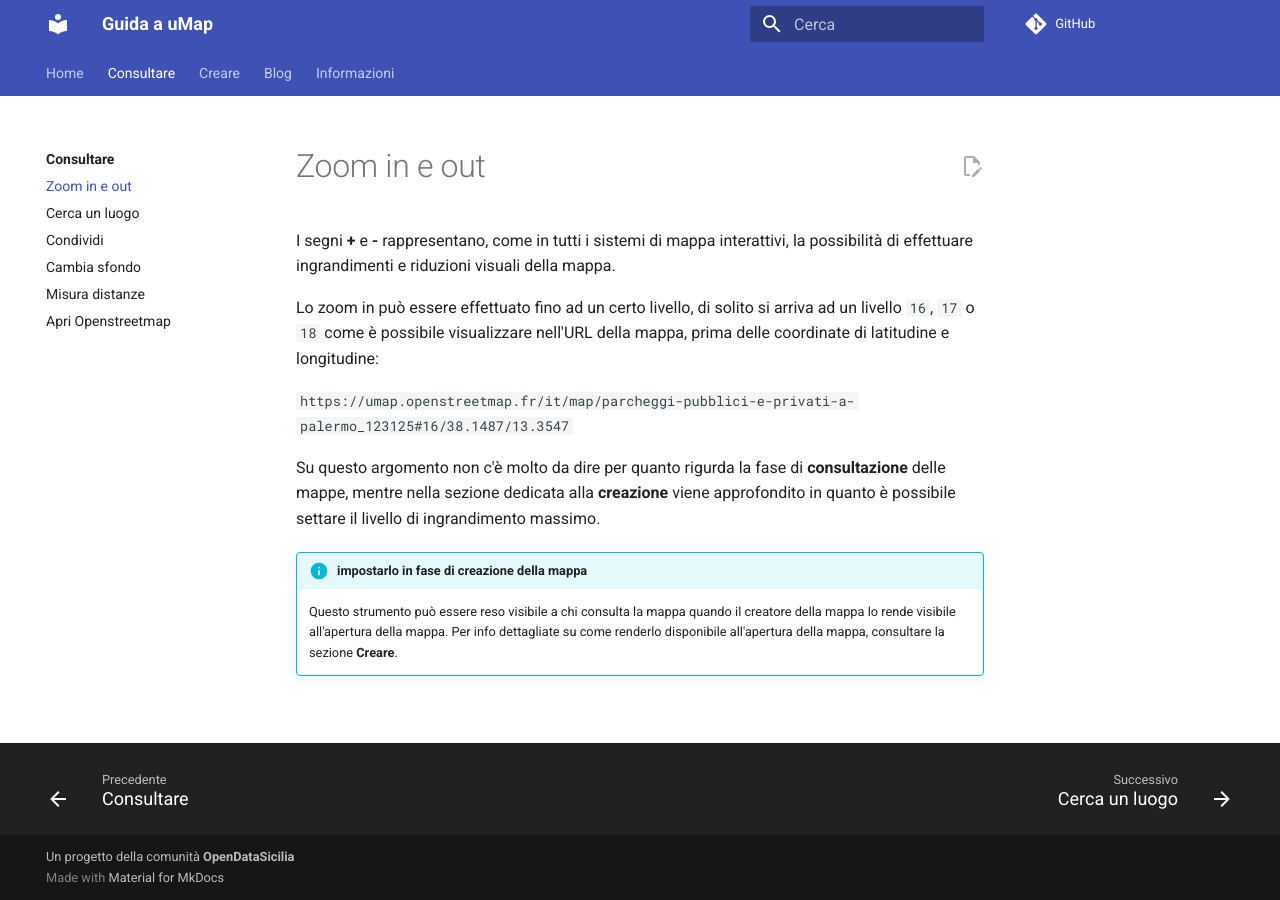
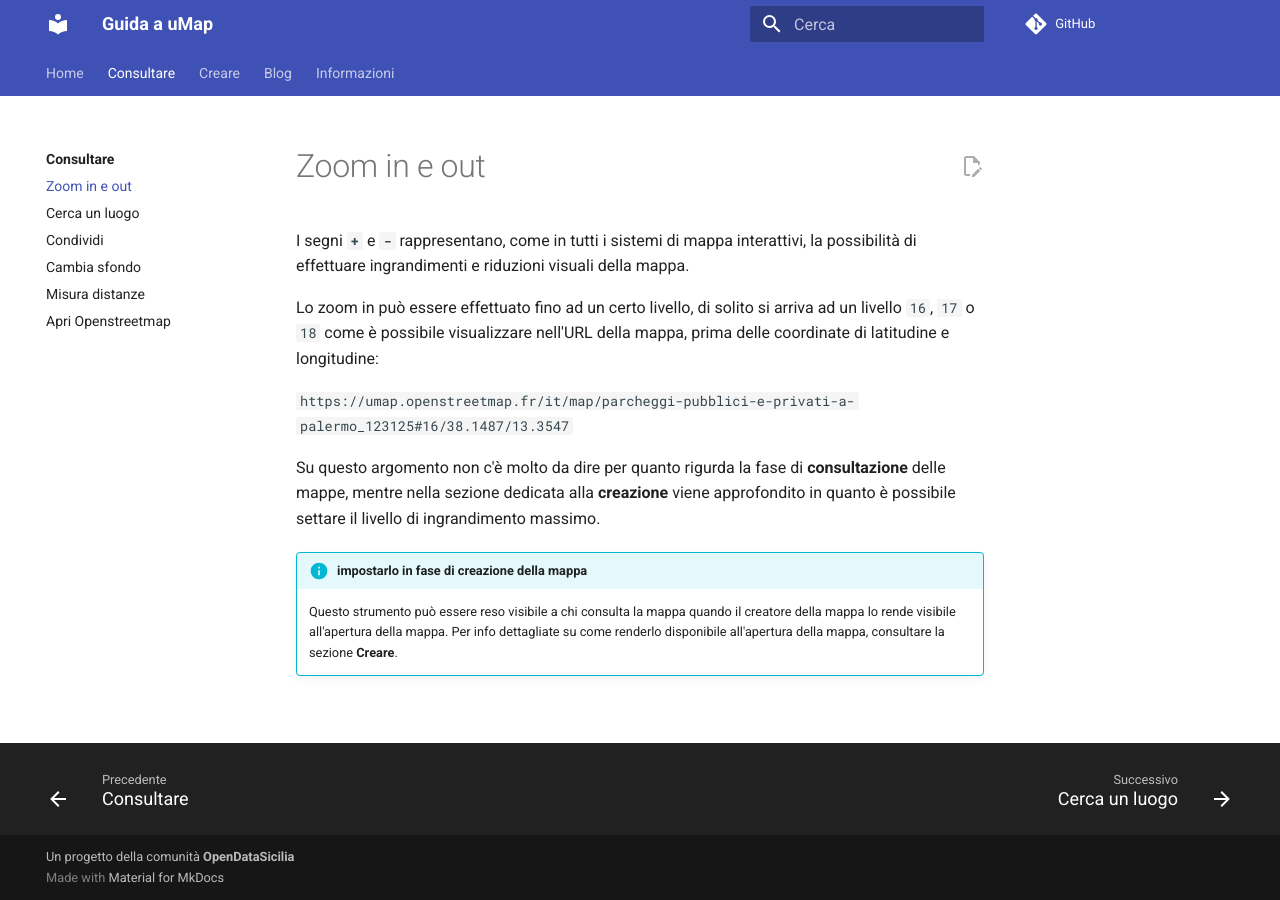
Before and after one commit to opendatasicilia/guida-umap, an MkDocs documentation site: the page built from docs/consultare/zoom-in-out.md, in a window 1280 px wide. Built offline with MkDocs 1.6.1 and Material for MkDocs 9.7.7, drawn with Linux system fonts in a browser that asks for light colours; comment, search, counter and statistics services are not loaded.

```diff
--- a/docs/consultare/zoom-in-out.md
+++ b/docs/consultare/zoom-in-out.md
@@ -1,6 +1,6 @@
 # Zoom in e out
 
-I segni **+** e **-** rappresentano, come in tutti i sistemi di mappa interattivi, la possibilità di effettuare ingrandimenti e riduzioni visuali della mappa.
+I segni **`+`** e **`-`** rappresentano, come in tutti i sistemi di mappa interattivi, la possibilità di effettuare ingrandimenti e riduzioni visuali della mappa.
 
 Lo zoom in può essere effettuato fino ad un certo livello, di solito si arriva ad un livello `16`, `17` o `18` come è possibile visualizzare nell'URL della mappa, prima delle coordinate di latitudine e longitudine:
 
```
